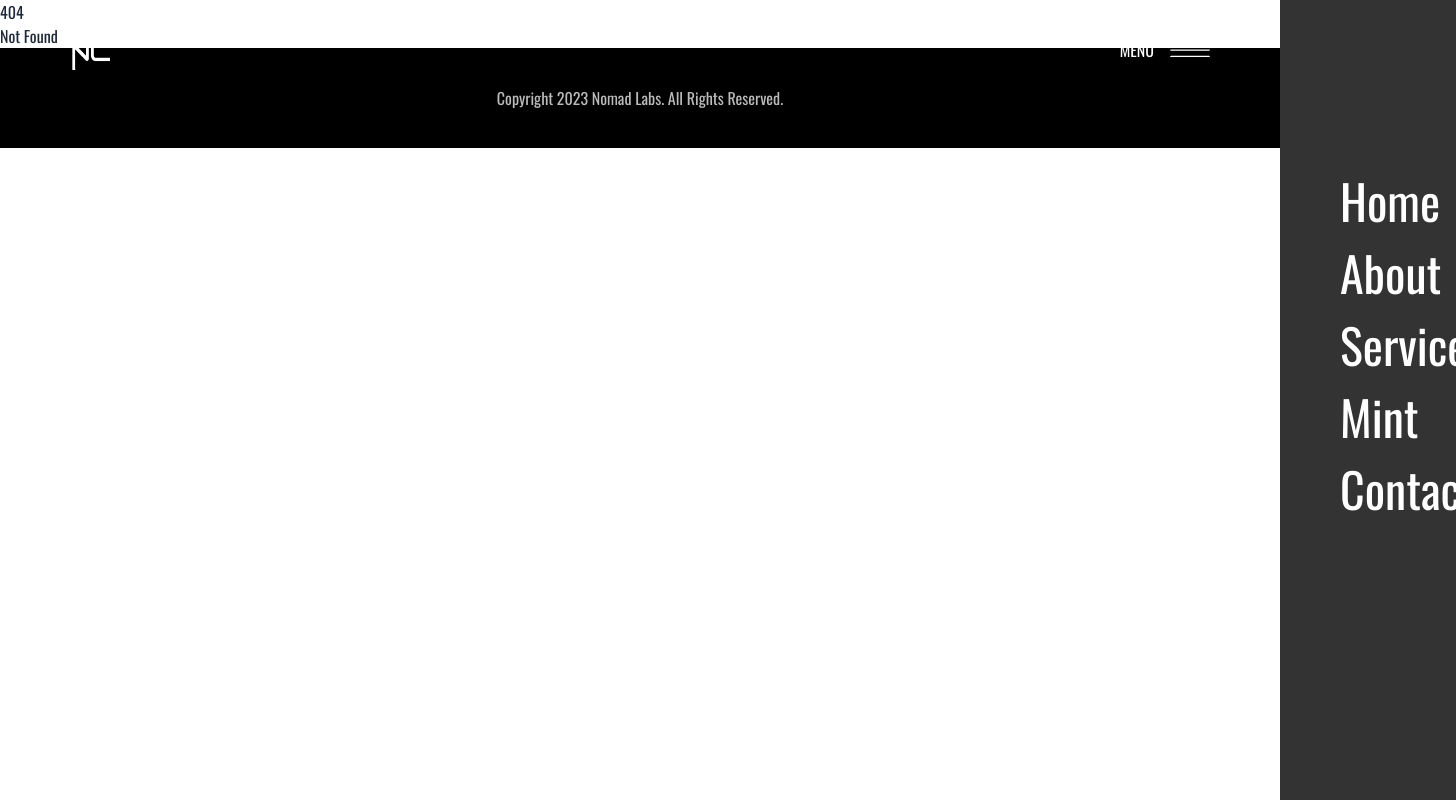
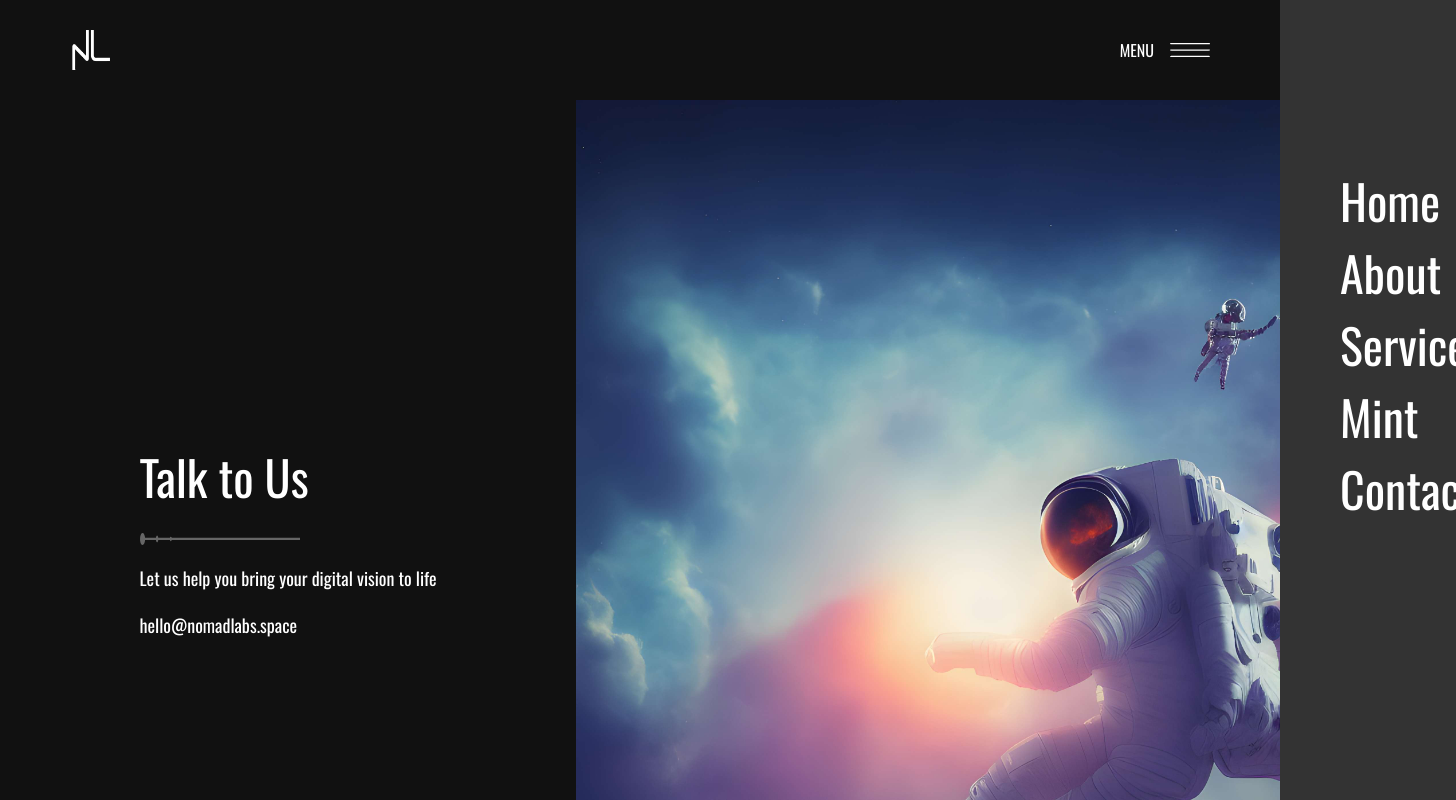
Before and after one commit to lteh0002/nomadlabs-mintsite, a SvelteKit app: page /contact in a window 1280 px wide. Before the commit this address had no page. Shown: the top 800 px of the page, 1456 px wide, since content can reach past the window. Built offline with nearby package versions, Linux system fonts and the light colour scheme.

Commit message:
Added contact page

```diff
--- a/src/routes/+layout.svelte
+++ b/src/routes/+layout.svelte
@@ -1,9 +1,7 @@
 <script>
   import "../app.css";
-  import Header from "./Header.svelte";
   import Footer from "./Footer.svelte";
 </script>
 
-<Header />
 <slot />
 <Footer />
--- a/src/routes/+page.svelte
+++ b/src/routes/+page.svelte
@@ -1,4 +1,5 @@
 <script>
+  import Header from "./Header.svelte";
   import About from "./About.svelte";
   import Contact from "./Contact.svelte";
 </script>
@@ -6,6 +7,7 @@
 <div>
   <div>
     <div id="landingpage" class="flex flex-col justify-between sticky">
+      <Header/>
       <div class="flex flex-col items-center justify-center flex-1 gap-[48px]">
         <img class="w-[362px] h-[88px]" src="nl-fulllogo.png" alt="" />
         <h1 id="desc">Navigating the Web 3 Universe</h1>
--- /dev/null
+++ b/src/routes/NormalHeader.svelte
@@ -0,0 +1,133 @@
+<script>
+  // import { onMount } from "svelte";
+  let isPageTop = true;
+  let isNavOpen = false;
+  function toggleNav() {
+    isNavOpen = !isNavOpen;
+  }
+
+  // onMount(async () => {
+  //   const header = document.getElementById("nav");
+
+  //   window.onscroll = function () {
+  //     if (window.pageYOffset > 0) {
+  //       isPageTop = false;
+  //     } else {
+  //       isPageTop = true;
+  //     }
+
+  //     if (isPageTop) {
+  //       header.classList.remove("background");
+  //     } else {
+  //       header.classList.add("background");
+  //     }
+  //   };
+  // });
+</script>
+
+<!-- svelte-ignore a11y-click-events-have-key-events -->
+<nav class={isNavOpen ? "open" : ""}>
+  <div
+    id="sidebar"
+    on:click={toggleNav}
+    class="flex items-center justify-end gap-[16px] text-white cursor-pointer pt-[35px] pr-[70px]"
+  >
+    <h1 id="menu">CLOSE</h1>
+    <svg
+      width="30"
+      height="30"
+      viewBox="0 0 30 30"
+      fill="none"
+      xmlns="http://www.w3.org/2000/svg"
+    >
+      <path
+        d="M1.1749 0.0249939L0.0249023 1.17499L13.8499 15L0.0249023 28.825L1.1749 29.975L14.9999 16.15L28.8249 29.975L29.9749 28.825L16.1499 15L29.9749 1.17499L28.8249 0.0249939L14.9999 13.85L1.1749 0.0249939Z"
+        fill="#BBBBBB"
+      />
+    </svg>
+  </div>
+  <div class="pl-[60px]">
+    <ul class="text-white pt-[100px] text-[48px]">
+      <li><a href="#">Home</a></li>
+      <li><a href="#">About</a></li>
+      <li><a href="#">Services</a></li>
+      <li><a href="#">Mint</a></li>
+      <li><a href="#">Contact</a></li>
+    </ul>
+  </div>
+</nav>
+
+<header
+  id="nav"
+  class="h-[100px] flex items-center justify-between px-[70px] z-50 sticky-nav background"
+>
+  <img
+    id="logo"
+    class="max-w-[40px] max-h-[40px]"
+    src="NL-BW.png"
+    alt="nomad-logo"
+  />
+
+  <!-- svelte-ignore a11y-click-events-have-key-events -->
+  <div
+    on:click={toggleNav}
+    class="flex items-center gap-[16px] text-white cursor-pointer"
+  >
+    <h1 id="menu">MENU</h1>
+    <svg
+      width="40"
+      height="14"
+      viewBox="0 0 40 14"
+      fill="none"
+      xmlns="http://www.w3.org/2000/svg"
+    >
+      <g clip-path="url(#clip0_6_258)">
+        <path
+          d="M0 0.483328C0.170715 0.303867 0.412765 0.162671 0.696778 0.0768756C0.980791 -0.00891991 1.29456 -0.0356271 1.6 -4.90062e-06H38.48C38.7854 -0.0356271 39.0992 -0.00891991 39.3832 0.0768756C39.6672 0.162671 39.9093 0.303867 40.08 0.483328V0.799995C39.9093 0.979457 39.6672 1.12065 39.3832 1.20645C39.0992 1.29224 38.7854 1.31895 38.48 1.28333C26.16 1.27222 13.8667 1.27222 1.6 1.28333C1.29456 1.31895 0.980791 1.29224 0.696778 1.20645C0.412765 1.12065 0.170715 0.979457 0 0.799995L0 0.483328Z"
+          fill="white"
+        />
+        <path
+          d="M40 7.21049C39.8283 7.38894 39.5858 7.52902 39.3018 7.61381C39.0179 7.69859 38.7047 7.72446 38.4 7.68827H1.6C1.29535 7.72446 0.982125 7.69859 0.698186 7.61381C0.414247 7.52902 0.171749 7.38894 0 7.21049V6.88827C0.170715 6.7088 0.412765 6.56761 0.696778 6.48181C0.980791 6.39602 1.29456 6.36931 1.6 6.40493C13.8987 6.40493 26.192 6.40493 38.48 6.40493C38.7854 6.36931 39.0992 6.39602 39.3832 6.48181C39.6672 6.56761 39.9093 6.7088 40.08 6.88827L40 7.21049Z"
+          fill="white"
+        />
+        <path
+          d="M40 13.6104C39.8293 13.7899 39.5872 13.9311 39.3032 14.0169C39.0192 14.1027 38.7054 14.1294 38.4 14.0938C26.1333 14.0826 13.8667 14.0826 1.6 14.0938C1.29456 14.1294 0.980791 14.1027 0.696778 14.0169C0.412765 13.9311 0.170715 13.7899 0 13.6104L0 13.2938C0.170715 13.1143 0.412765 12.9731 0.696778 12.8873C0.980791 12.8015 1.29456 12.7748 1.6 12.8104H38.48C38.7854 12.7748 39.0992 12.8015 39.3832 12.8873C39.6672 12.9731 39.9093 13.1143 40.08 13.2938L40 13.6104Z"
+          fill="white"
+        />
+      </g>
+      <defs>
+        <clipPath id="clip0_6_258">
+          <rect width="40" height="14" fill="white" />
+        </clipPath>
+      </defs>
+    </svg>
+  </div>
+</header>
+
+<style>
+  nav {
+    position: fixed;
+    top: 0;
+    right: -60%;
+    width: 60%;
+    height: 100%;
+    background-color: #333;
+    transition: all 0.5s ease-in-out;
+    z-index: 100;
+  }
+
+  nav.open {
+    right: 0;
+  }
+
+  .sticky-nav {
+    /* position: fixed; */
+    width: 100vw;
+    /* top: 0; */
+    /* transition: all 0.5s ease-in-out; */
+  }
+
+  .background {
+    background-color: #111111;
+  }
+</style>
--- /dev/null
+++ b/src/routes/contact/+page.svelte
@@ -0,0 +1,44 @@
+<script>
+  import NormalHeader from "../NormalHeader.svelte";
+</script>
+
+<NormalHeader />
+<div class="flex flex-1 min-h-screen justify-between items-center bg-[#111111]">
+  <div class="flex justify-center min-w-[45%] h-full w-full">
+    <div class="flex flex-col gap-[20px] text-white">
+      <h1 class="text-[48px]">Talk to Us</h1>
+      <svg
+        width="160"
+        height="12"
+        viewBox="0 0 160 12"
+        fill="none"
+        xmlns="http://www.w3.org/2000/svg"
+      >
+        <g clip-path="url(#clip0_21_234)">
+          <path
+            d="M160 4.8365V7.11787H31.7627C31.5687 7.79087 31.215 8.25855 30.8043 8.25855C30.3936 8.25855 30.0285 7.81369 29.8345 7.11787H18.2544C18.0832 8.44106 17.6269 9.39924 17.1135 9.39924C16.6001 9.39924 16.1323 8.46388 15.9726 7.11787H5.09979C4.87161 9.86692 3.83339 11.9544 2.5784 11.9544C1.32341 11.9544 0.285187 9.91255 0.0570068 7.1635V4.88213C0.285187 2.08745 1.32341 0 2.5784 0C3.83339 0 4.8602 2.08745 5.09979 4.8365H15.9726C16.1437 3.51331 16.6001 2.55513 17.1135 2.55513C17.6269 2.55513 18.0947 3.49049 18.2544 4.8365H29.8345C30.0285 4.1635 30.3936 3.69582 30.8043 3.69582C31.215 3.69582 31.5687 4.14068 31.7627 4.8365H160Z"
+            fill="#666666"
+          />
+          <path
+            d="M0.0577054 4.8365V7.11787C0.0344758 6.73797 0.0344758 6.35709 0.0577054 5.97719C0.0344758 5.59729 0.0344758 5.2164 0.0577054 4.8365Z"
+            fill="#666666"
+          />
+        </g>
+        <defs>
+          <clipPath id="clip0_21_234">
+            <rect width="160" height="12" fill="white" />
+          </clipPath>
+        </defs>
+      </svg>
+      <p class="text-[18px]">
+        Let us help you bring your digital vision to life
+      </p>
+      <ul>
+        <li class="text-[18px]">hello@nomadlabs.space</li>
+      </ul>
+    </div>
+  </div>
+  <div class="flex justify-center">
+    <img src="/floatingspaceman.jpeg" class="min-w-[880px] min-h-full" alt="" />
+  </div>
+</div>
```
Also changed, not shown: static/floatingspaceman.jpeg (added).
